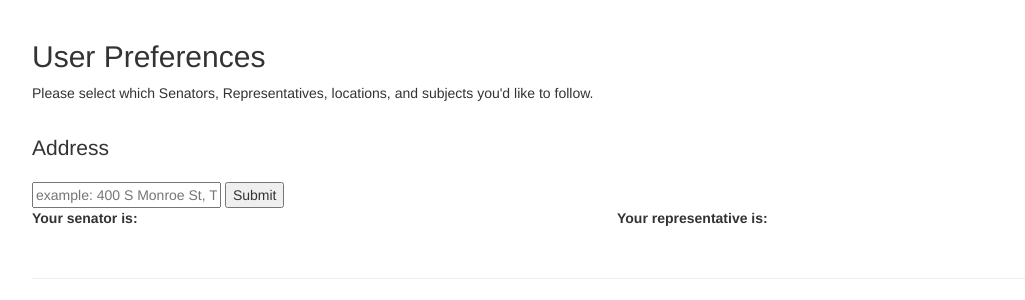
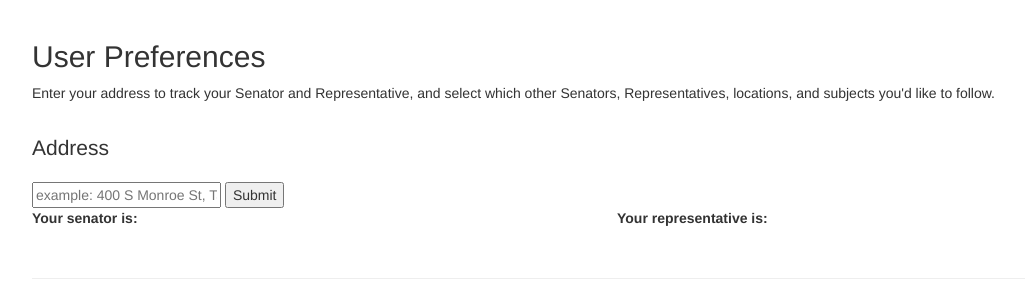
Before and after one commit to OrlandoSentinel/TabsOnTallahassee, a Django app: template templates/preferences/preferences.html in a window 1280 px wide. Shown: the part 72-372 px from the top of the page, without its empty margins (38-1063 px from the left). Run offline with Django 3.2, Linux system fonts and the light colour scheme; the template is opened without the code that fills it, so the values that code supplies are empty; parts of the project's set-up code (start-up, migrations or seed data) failed here and were passed over; some libraries are stand-ins or nearby versions.

Commit message:
More info to the preferences header

```diff
--- a/templates/preferences/preferences.html
+++ b/templates/preferences/preferences.html
@@ -34,7 +34,7 @@ $(document).ready(function() {
 <div>
     <h2>User Preferences</h2>
 
-    <p>Please select which Senators, Representatives, locations, and subjects you'd like to follow.</p>
+    <p>Enter your address to track your Senator and Representative, and select which other Senators, Representatives, locations, and subjects you'd like to follow.</p>
 </div>
 
     {% include "preferences/location_form.html" %}
```
